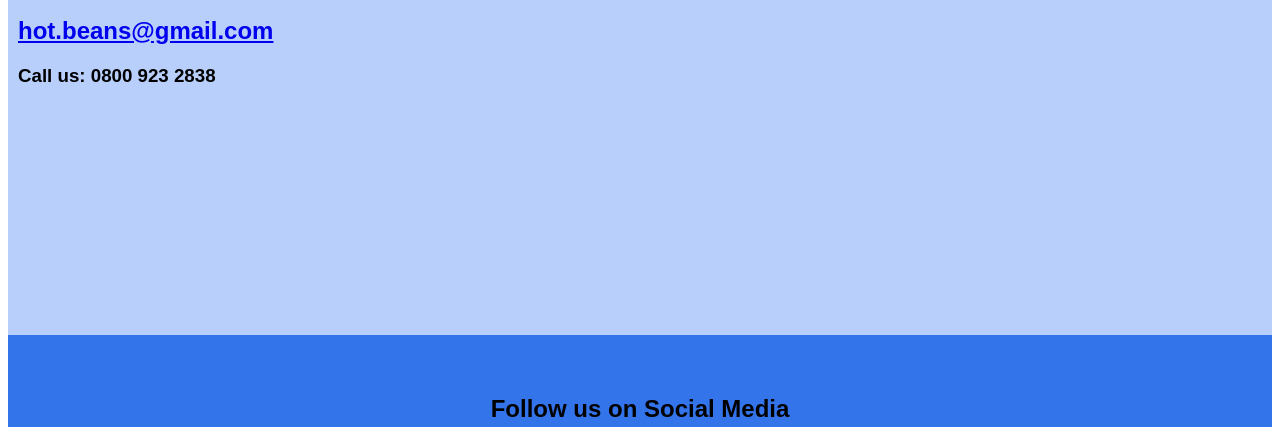
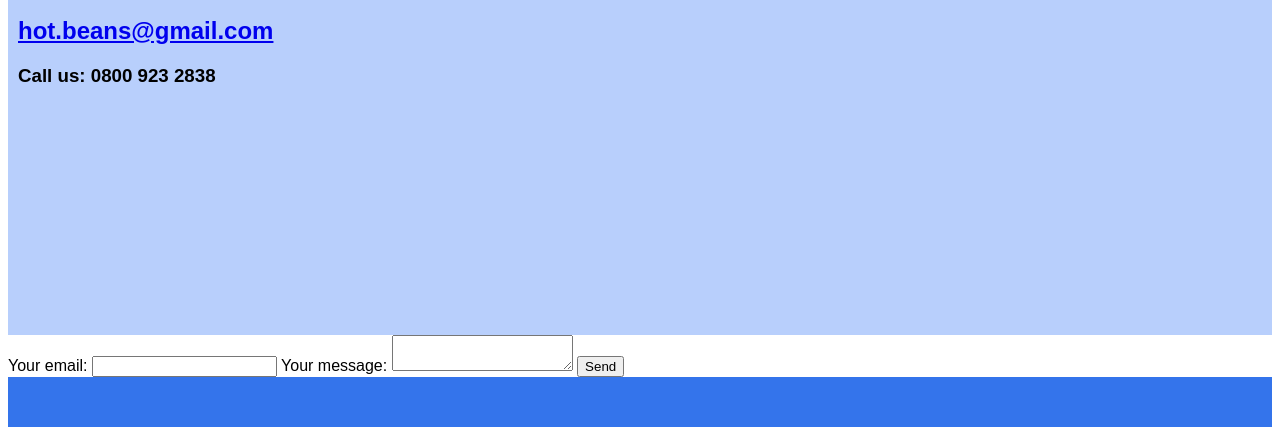
Before and after one commit to 11089822/11089822.github.io, a plain HTML site: page Contact.html in a window 1280 px wide. Shown: the part 426-853 px from the top of the page. Drawn offline with Linux system fonts and the light colour scheme.

Commit message:
Update Contact.html

```diff
--- a/Contact.html
+++ b/Contact.html
@@ -106,7 +106,22 @@ body {
 <div class="row">
   <div class="column" style="background-color:#b8cffc;"><h1>Contact us</h1><h3>If you want to contact the Hot Beans Company, feel free to email us at</h3><h2><a href="hot.beans@gmail.com">hot.beans@gmail.com</a><img src=></h2><h3>Call us: 0800 923 2838</h3></div>
 </div>
-
+<!-- modify this form HTML and place wherever you want your form -->
+<form
+  action="https://formspree.io/f/mdovvvwl"
+  method="POST"
+>
+  <label>
+    Your email:
+    <input type="email" name="email">
+  </label>
+  <label>
+    Your message:
+    <textarea name="message"></textarea>
+  </label>
+  <!-- your other form fields go here -->
+  <button type="submit">Send</button>
+</form>
 </body>
 </html>
 
```
